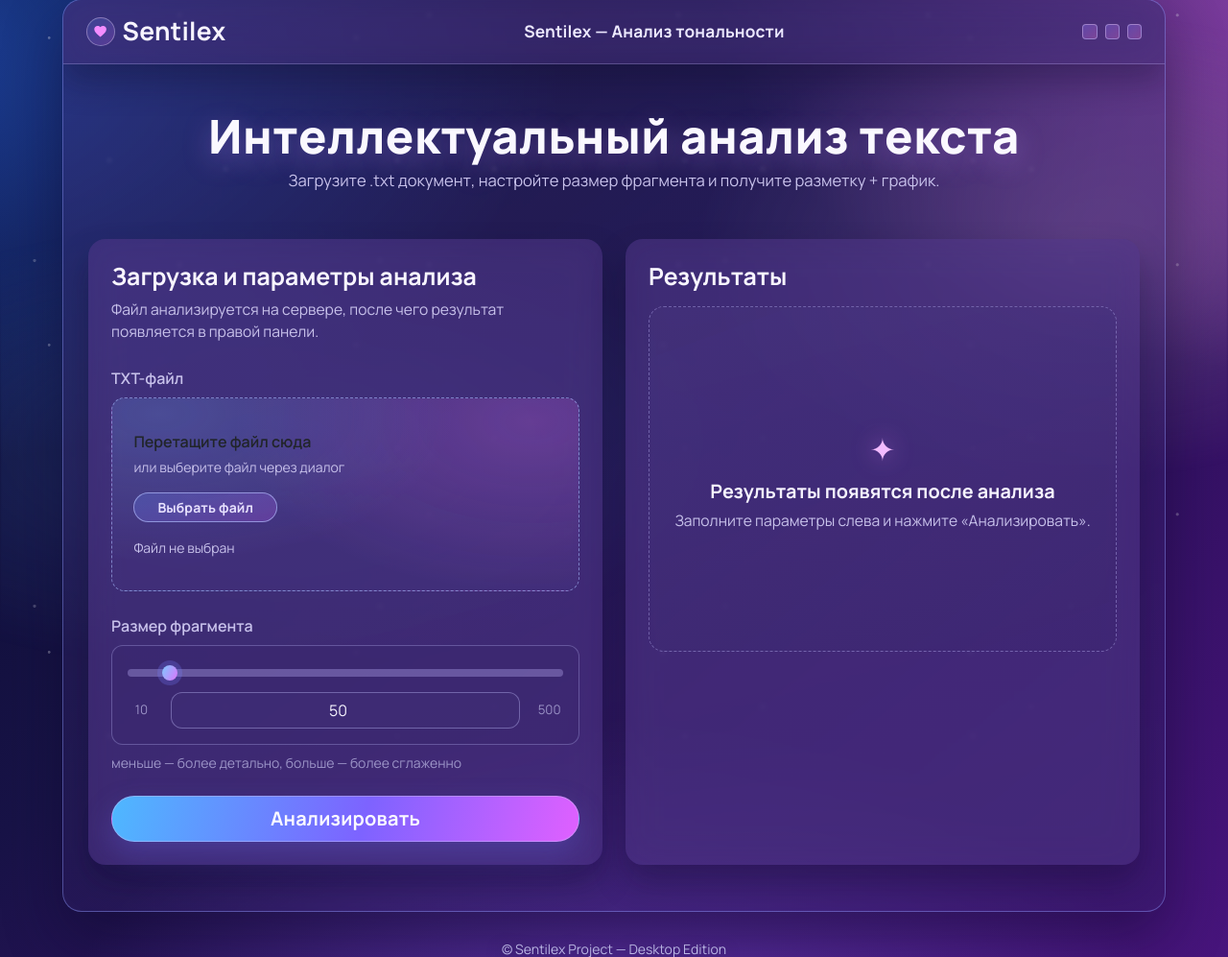
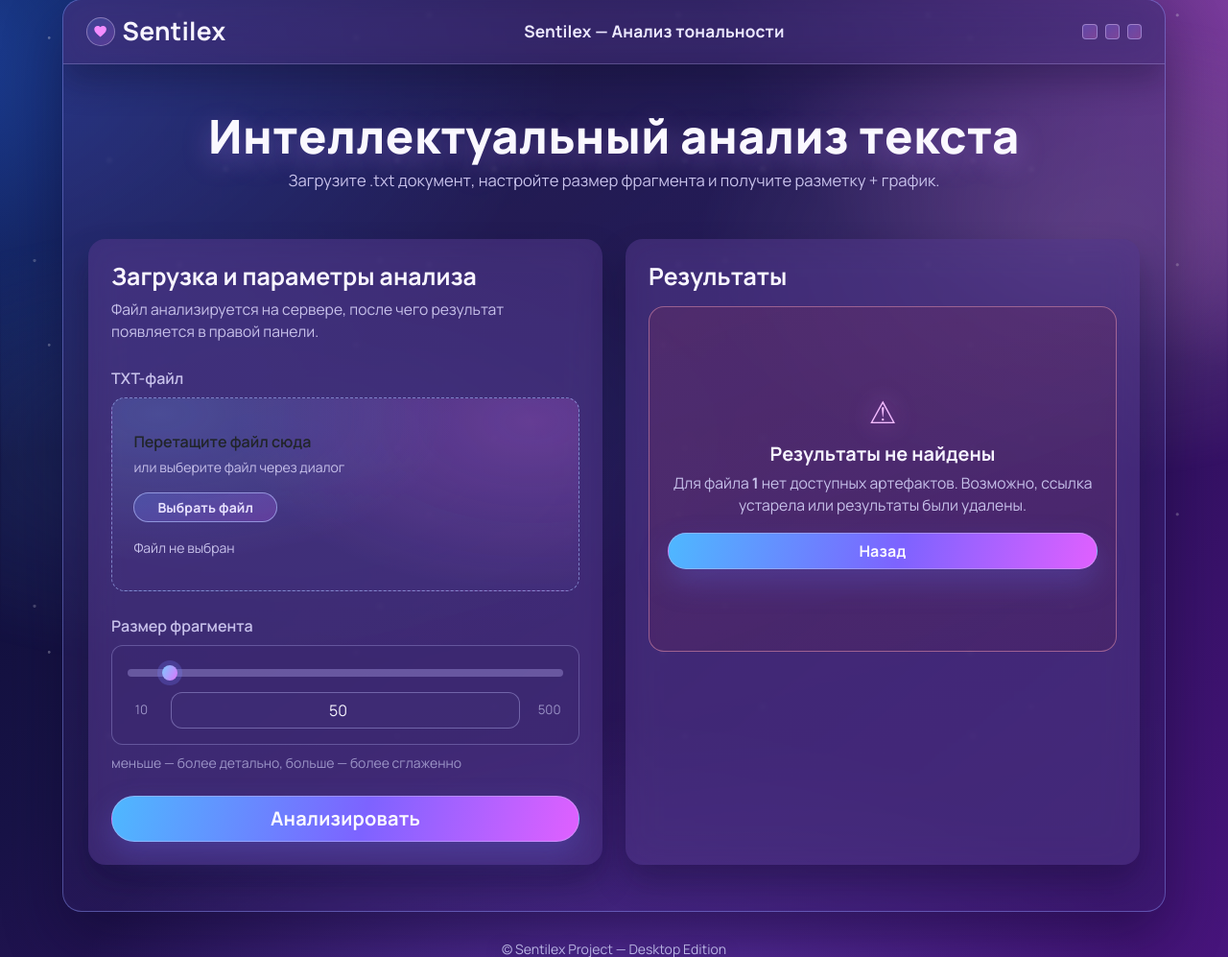
Before and after one commit to andy-ahmedov/sentilex, a Flask app: page /results/1 in a window 1280 px wide. Shown: the part 31-1028 px from the top of the page at 96% size. Run offline with Flask 3, Linux system fonts and the light colour scheme; parts of the project's set-up code (start-up, migrations or seed data) failed here and were passed over.

Commit message:
Serve results inline + downloads (no cache)

```diff
--- a/app.py
+++ b/app.py
@@ -74,7 +74,22 @@ def render_dashboard(default_chunk_size=DEFAULT_CHUNK_SIZE, result=None):
         default_chunk_size=default_chunk_size,
         has_result=bool(result),
         result=result,
+        missing_result=False,
+        missing_filename=None,
+        cache_bust=int(time.time()),
     )
+
+
+def result_files_exist(result):
+    if not result:
+        return False
+    result_filename = result.get("result_filename")
+    plot_filename = result.get("plot_filename")
+    if not result_filename or not plot_filename:
+        return False
+    result_path = os.path.join(app.config["RESULT_FOLDER"], result_filename)
+    plot_path = os.path.join(app.config["RESULT_FOLDER"], plot_filename)
+    return os.path.exists(result_path) and os.path.exists(plot_path)
 
 
 @app.route("/", methods=["GET", "POST"])
@@ -226,7 +241,9 @@ def results(filename):
     neutral_pct = request.args.get("neutral_pct", type=int)
 
     result = None
-    if LAST_RESULT and LAST_RESULT.get("filename") == filename:
+    missing_result = False
+
+    if LAST_RESULT and LAST_RESULT.get("filename") == filename and result_files_exist(LAST_RESULT):
         result = LAST_RESULT
     else:
         result_filename = f"{filename}_results.txt"
@@ -247,17 +264,29 @@ def results(filename):
                 "neutral_pct": neutral_pct if neutral_pct is not None else 0,
             }
             LAST_RESULT = result
+        else:
+            if LAST_RESULT and LAST_RESULT.get("filename") == filename:
+                LAST_RESULT = None
+            missing_result = True
 
     default_chunk_size = (
         result["chunk_size"]
         if result and isinstance(result.get("chunk_size"), int)
         else DEFAULT_CHUNK_SIZE
     )
-    return render_dashboard(default_chunk_size=default_chunk_size, result=result)
+    return render_template(
+        "results.html",
+        default_chunk_size=default_chunk_size,
+        has_result=bool(result),
+        result=result,
+        missing_result=missing_result,
+        missing_filename=filename if missing_result else None,
+        cache_bust=int(time.time()),
+    )
 
 
-@app.route("/result-file/<path:filename>")
-def view_result_file(filename):
+@app.route("/view/<path:filename>")
+def view_file(filename):
     return send_from_directory(app.config["RESULT_FOLDER"], filename, as_attachment=False)
 
 
--- a/static/styles.css
+++ b/static/styles.css
@@ -282,6 +282,12 @@ main.container {
   font-size: 0.98rem;
 }
 
+.result-placeholder.missing-result {
+  border-style: solid;
+  border-color: rgba(255, 167, 189, 0.45);
+  background: linear-gradient(160deg, rgba(120, 48, 92, 0.3), rgba(79, 34, 90, 0.36));
+}
+
 .dropzone {
   border: 1px dashed rgba(170, 190, 255, 0.58);
   border-radius: 14px;
--- a/templates/results.html
+++ b/templates/results.html
@@ -86,7 +86,17 @@
       <div class="card-body p-4 p-xl-4">
         <h2 class="panel-title mb-3">Результаты</h2>
 
-        {% if has_result and result %}
+        {% if missing_result %}
+          <div class="result-placeholder missing-result">
+            <div class="placeholder-icon" aria-hidden="true">⚠</div>
+            <h3 class="placeholder-title">Результаты не найдены</h3>
+            <p class="placeholder-text mb-3">
+              Для файла <strong>{{ missing_filename }}</strong> нет доступных артефактов.
+              Возможно, ссылка устарела или результаты были удалены.
+            </p>
+            <a class="btn btn-primary rounded-pill px-4" href="{{ url_for('upload_file') }}">Назад</a>
+          </div>
+        {% elif has_result and result %}
           <div class="metrics-inline mb-3">
             <span><strong>Файл:</strong> {{ result.filename }}</span>
             <span><strong>chunk_size:</strong> {{ result.chunk_size }}</span>
@@ -126,7 +136,7 @@
 
           <div class="chart-wrapper mb-4">
             <img
-              src="{{ url_for('view_result_file', filename=result.plot_filename) }}"
+              src="{{ url_for('view_file', filename=result.plot_filename, v=cache_bust) }}"
               alt="Sentiment curve"
               class="img-fluid plot-preview"
             >
```
